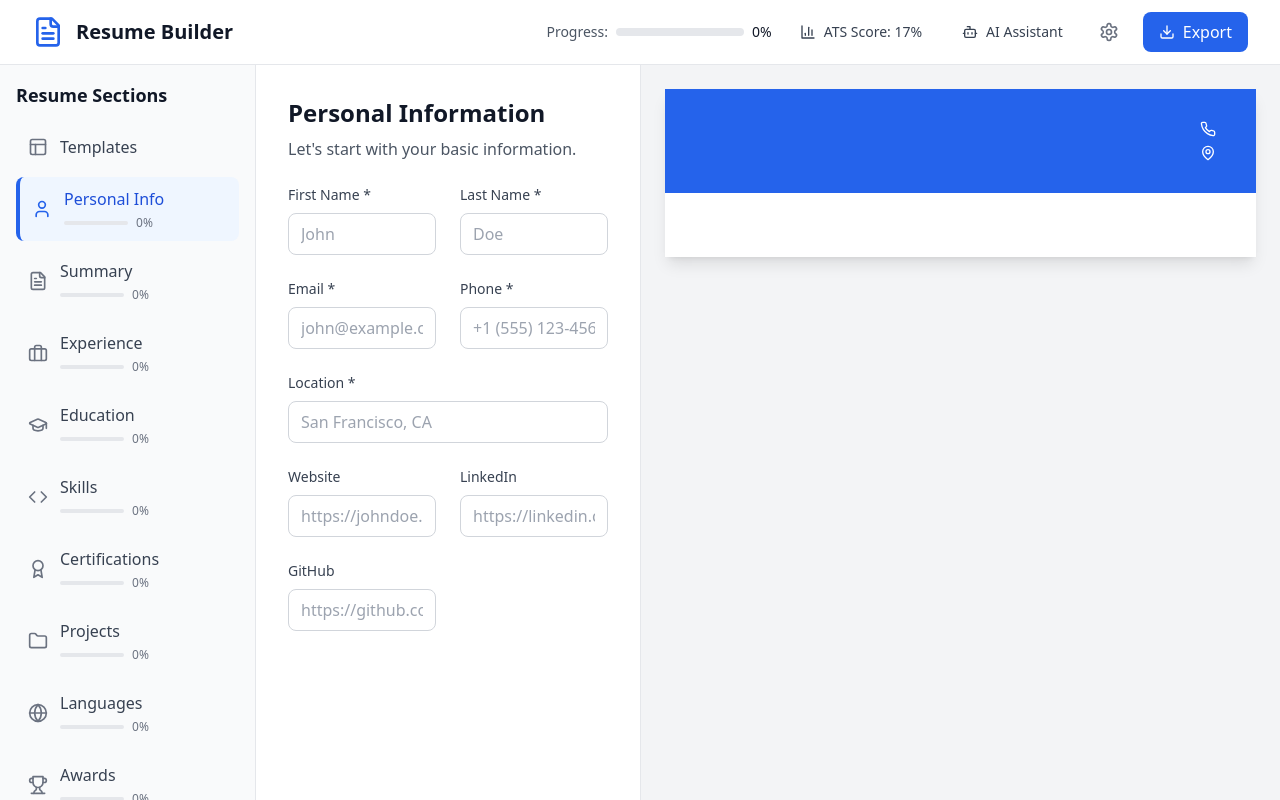
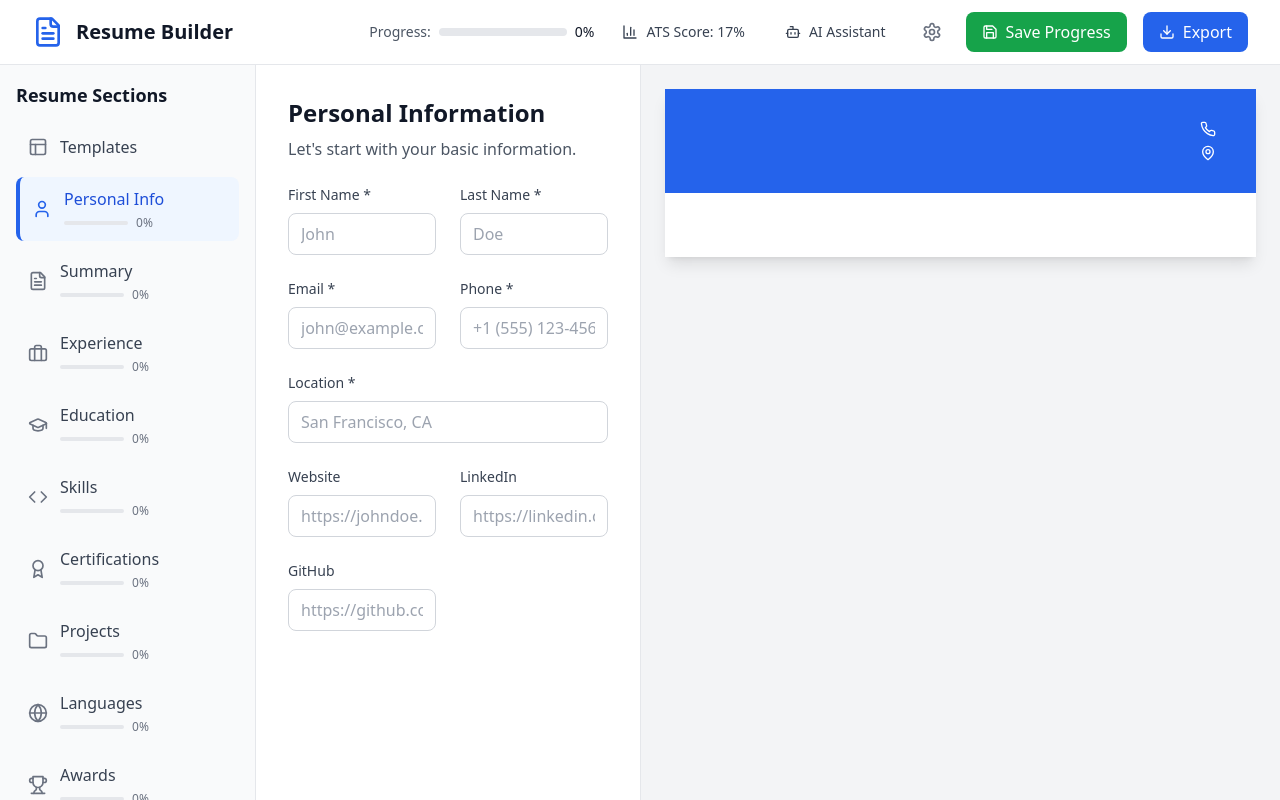
Before and after one commit to UDIT523/Resume, a React (Vite) app: page / in a window 1280 px wide. Built offline with nearby package versions, Linux system fonts and the light colour scheme.

Commit message:
feat: add manual save button

```diff
--- a/src/App.tsx
+++ b/src/App.tsx
@@ -101,6 +101,12 @@ function AppContent() {
     setShowExportMenu(false);
   };
 
+  const handleSave = () => {
+    localStorage.setItem('resumeBuilderData', JSON.stringify(state));
+    // Optionally, show a notification to the user
+    alert('Progress saved!');
+  };
+
   const completionPercentage = (() => {
     const { data } = state;
     let completed = 0;
@@ -131,6 +137,7 @@ function AppContent() {
         onToggleSettings={() => setShowSettings(!showSettings)}
         onToggleAnalysis={() => setShowAnalysis(!showAnalysis)}
         onToggleAI={handleToggleAI}
+        onSave={handleSave}
       />
 
       {/* Export Menu */}
--- a/src/components/Layout/Header.tsx
+++ b/src/components/Layout/Header.tsx
@@ -1,5 +1,5 @@
 import React from 'react';
-import { FileText, Download, Settings, BarChart3, Bot } from 'lucide-react';
+import { FileText, Download, Settings, BarChart3, Bot, Save } from 'lucide-react';
 import { useResume } from '../../context/ResumeContext';
 
 interface HeaderProps {
@@ -7,9 +7,10 @@ interface HeaderProps {
   onToggleSettings: () => void;
   onToggleAnalysis: () => void;
   onToggleAI: () => void;
+  onSave: () => void;
 }
 
-export default function Header({ onExport, onToggleSettings, onToggleAnalysis, onToggleAI }: HeaderProps) {
+export default function Header({ onExport, onToggleSettings, onToggleAnalysis, onToggleAI, onSave }: HeaderProps) {
   const { state } = useResume();
 
   return (
@@ -61,6 +62,14 @@ export default function Header({ onExport, onToggleSettings, onToggleAnalysis, o
             </button>
 
             <button
+              onClick={onSave}
+              className="flex items-center space-x-2 px-4 py-2 bg-green-600 text-white rounded-lg hover:bg-green-700 transition-colors"
+            >
+              <Save className="h-4 w-4" />
+              <span>Save Progress</span>
+            </button>
+
+            <button
               onClick={onExport}
               className="flex items-center space-x-2 px-4 py-2 bg-blue-600 text-white rounded-lg hover:bg-blue-700 transition-colors"
             >
```
